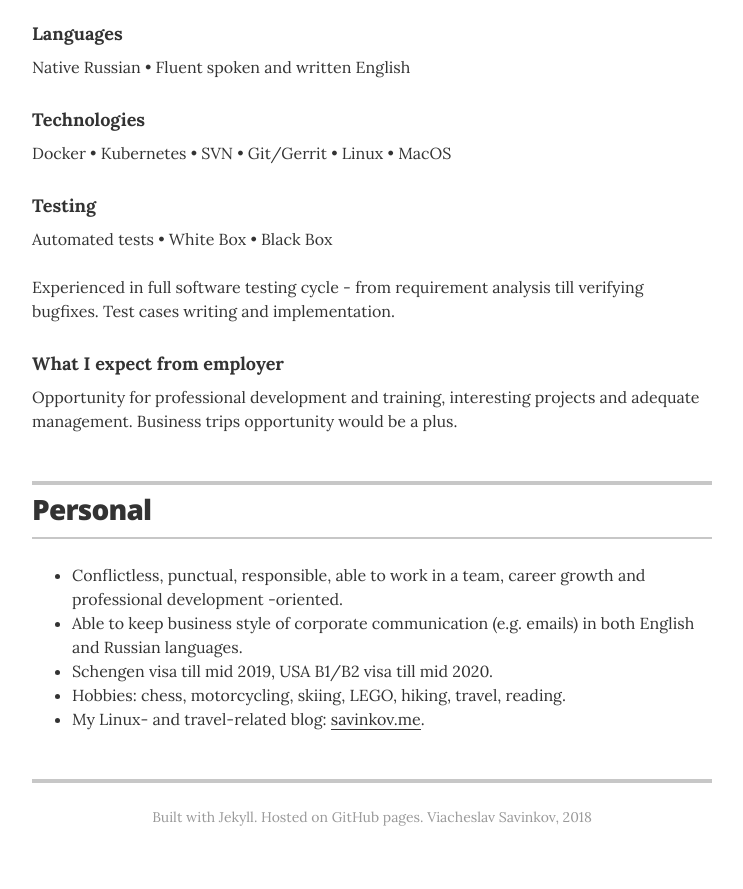
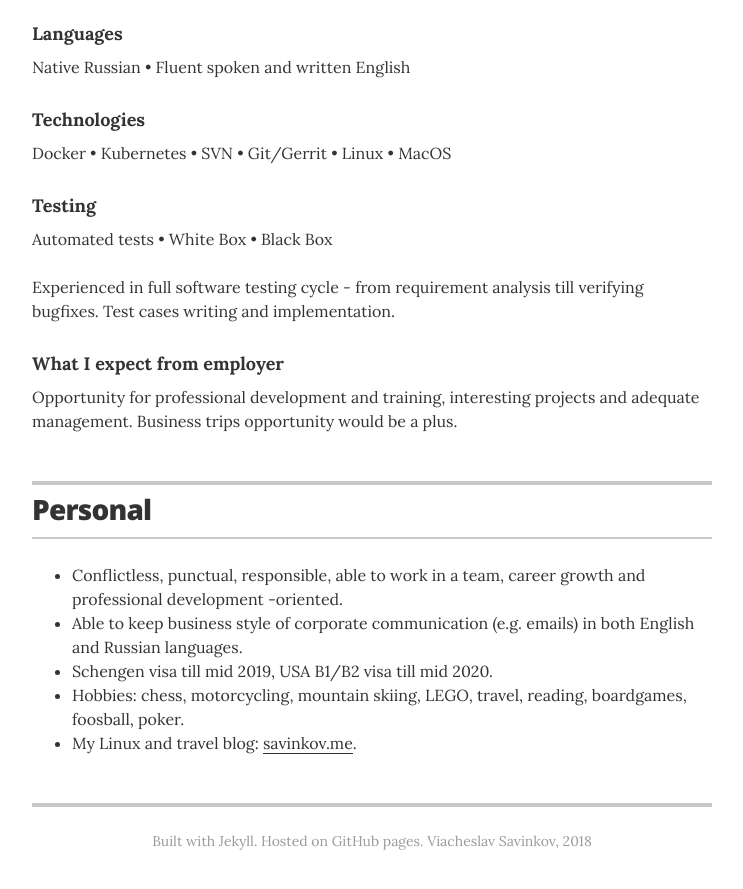
Before and after one commit to vsavinkov/vsavinkov-cv.github.io, a Jekyll site: the page built from index.html, in a window 1280 px wide and 900 px high, scrolled down 3114 px. Shown: the top 889 px of the window, without its empty margins (268-1011 px from the left). Built offline with Jekyll 4.4.1, drawn with Linux system fonts in a browser that asks for light colours.

Commit message:
CV updated: hobbies

```diff
--- a/_data/interests.yml
+++ b/_data/interests.yml
@@ -1,5 +1,5 @@
 - description: Conflictless, punctual, responsible, able to work in a team, career growth and professional development -oriented.
 - description: Able to keep business style of corporate communication (e.g. emails) in both English and Russian languages.
 - description: Schengen visa till mid 2019, USA B1/B2 visa till mid 2020.
-- description: 'Hobbies: chess, motorcycling, skiing, LEGO, hiking, travel, reading.'
-- description: 'My Linux- and travel-related blog: <a href="https://savinkov.me/">savinkov.me</a>.'
+- description: 'Hobbies: chess, motorcycling, mountain skiing, LEGO, travel, reading, boardgames, foosball, poker.'
+- description: 'My Linux and travel blog: <a href="https://savinkov.me/">savinkov.me</a>.'
--- a/_includes/head.html
+++ /dev/null
@@ -1,11 +0,0 @@
-<head>
-  <meta charset="utf-8">
-  <meta http-equiv="X-UA-Compatible" content="IE=edge">
-  <meta name="viewport" content="width=device-width, initial-scale=1">
-  <title>{% if page.title %}{{ page.title }}{% else %}{{ site.title }}{% endif %}</title>
-  <link href='https://fonts.googleapis.com/css?family=Lora:400,700|Open+Sans:400,300,800,700' rel='stylesheet' type='text/css'>
-  <meta name="description" content="{% if page.excerpt %}{{ page.excerpt | strip_html | strip_newlines | truncate: 160 }}{% else %}{{ site.description }}{% endif %}">
-  <link rel="stylesheet" href="css/main.css">
-  <link rel="canonical" href="{{ page.url | replace:'index.html','' | prepend: site.baseurl | prepend: site.url }}">
-  <link rel="icon" type="image/x-icon" href="/favicon.png" />
-</head>
--- a/_layouts/resume.html
+++ b/_layouts/resume.html
@@ -1,6 +1,16 @@
 <!DOCTYPE html>
 <html>
-  {% include head.html %}
+  <head>
+    <meta charset="utf-8">
+    <meta http-equiv="X-UA-Compatible" content="IE=edge">
+    <meta name="viewport" content="width=device-width, initial-scale=1">
+    <title>{% if page.title %}{{ page.title }}{% else %}{{ site.title }}{% endif %}</title>
+    <link href='https://fonts.googleapis.com/css?family=Lora:400,700|Open+Sans:400,300,800,700' rel='stylesheet' type='text/css'>
+    <meta name="description" content="{% if page.excerpt %}{{ page.excerpt | strip_html | strip_newlines | truncate: 160 }}{% else %}{{ site.description }}{% endif %}">
+    <link rel="stylesheet" href="css/main.css">
+    <link rel="canonical" href="{{ page.url | replace:'index.html','' | prepend: site.baseurl | prepend: site.url }}">
+    <link rel="icon" type="image/x-icon" href="/favicon.png" />
+  </head>
   <body class="theme-default">
     <div class="wrapper" itemscope itemtype="http://schema.org/Person">
       <header class="page-header">
```
